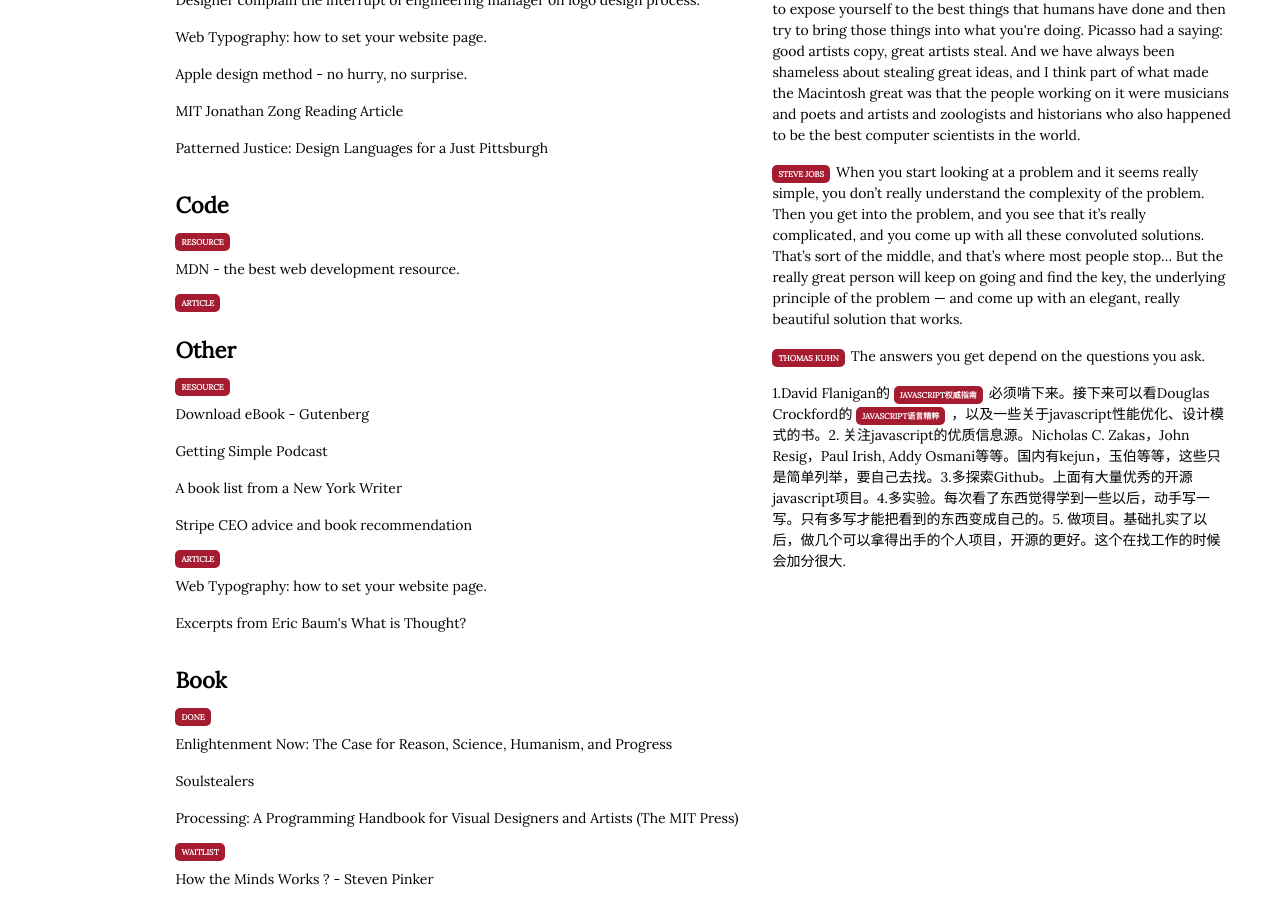
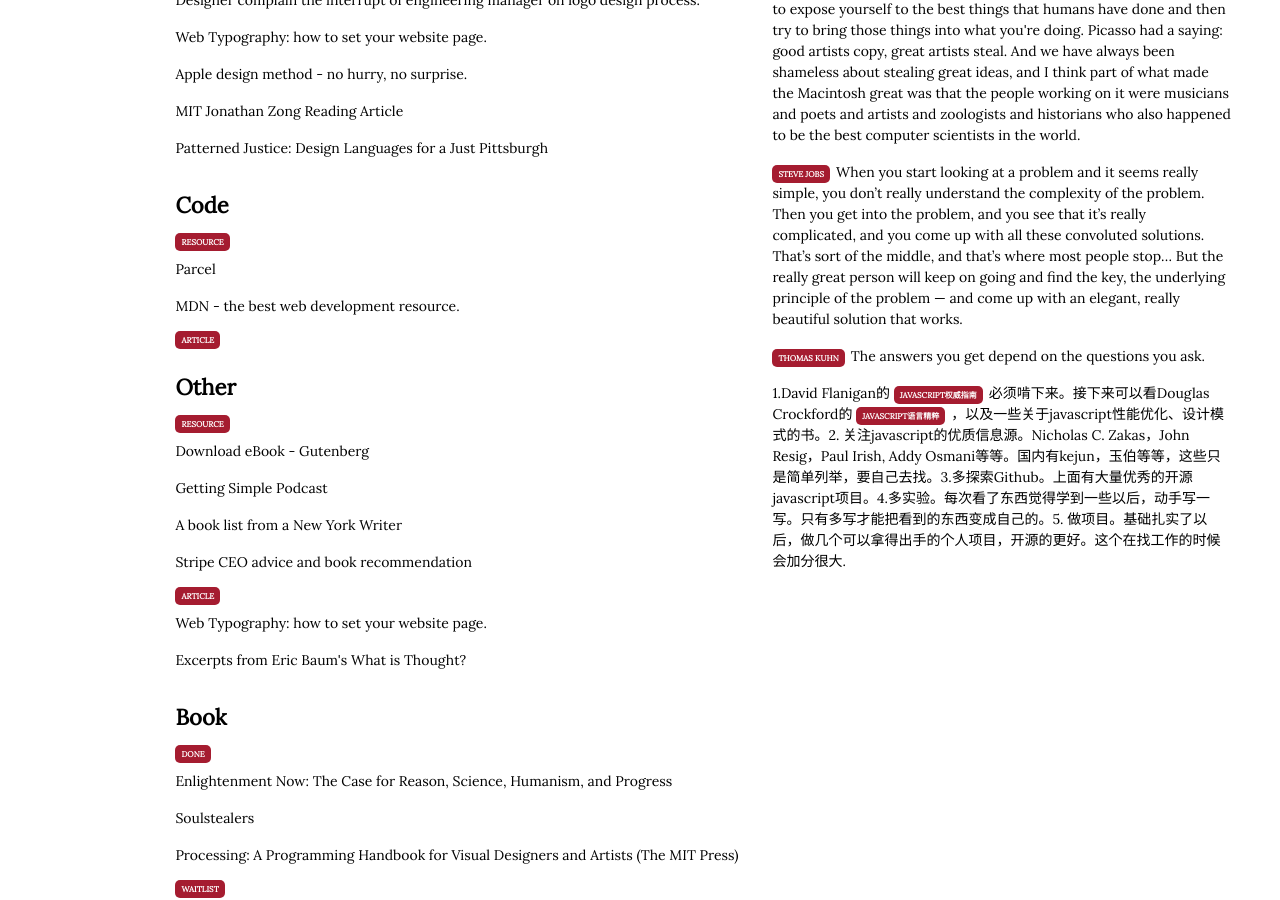
Before and after one commit to beforux/ShakeYourLove, a Jekyll site: the page wiki.html, which Jekyll copies as it is, in a window 1280 px wide and 900 px high, scrolled down 431 px. Built offline with Jekyll 4.4.1, drawn with Linux system fonts in a browser that asks for light colours.

Commit message:
Update wiki.html

```diff
--- a/wiki.html
+++ b/wiki.html
@@ -43,6 +43,7 @@
 
 	  	<h3>Code</h3>
 	  	<span>Resource</span>
+		  <p><a href="https://parceljs.org/">Parcel</a></p>
 
 	  	<p><a href="https://developer.mozilla.org/en-US/">MDN - the best web development resource.</a></p>
 
```
